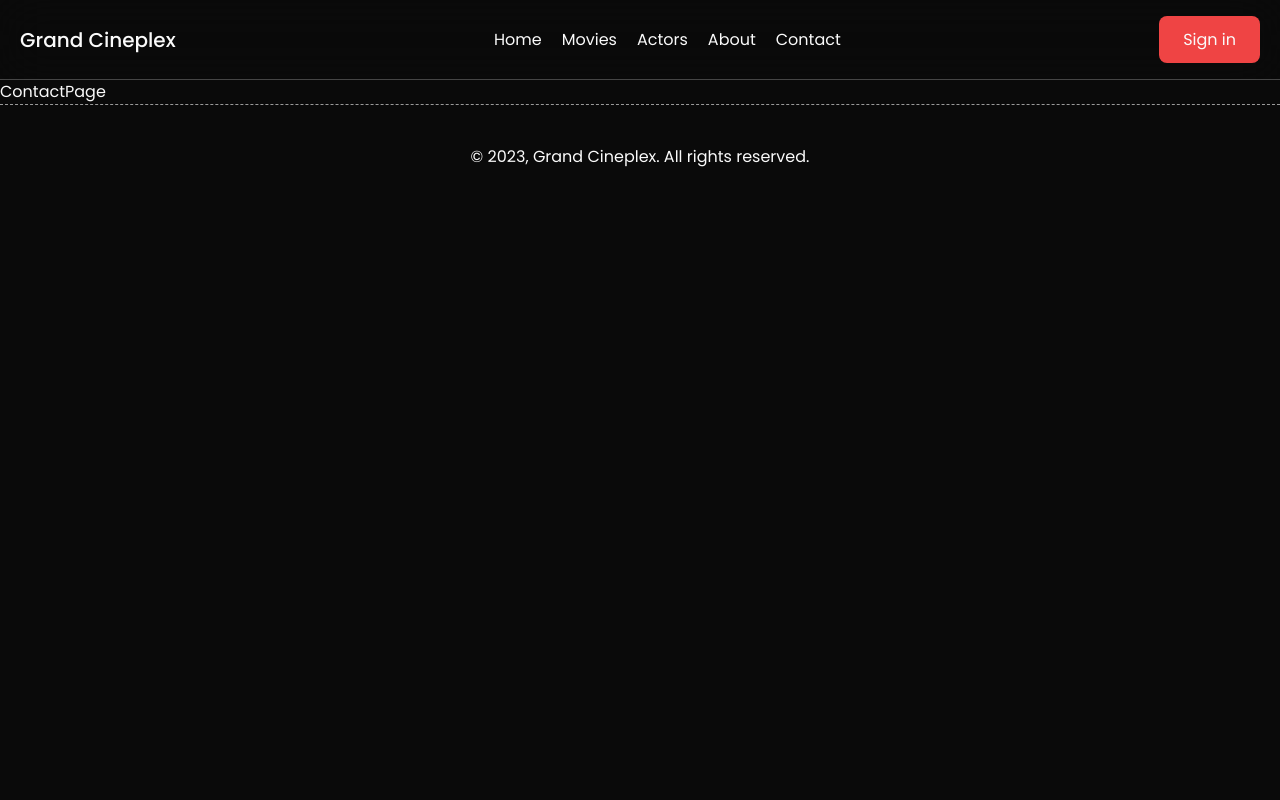
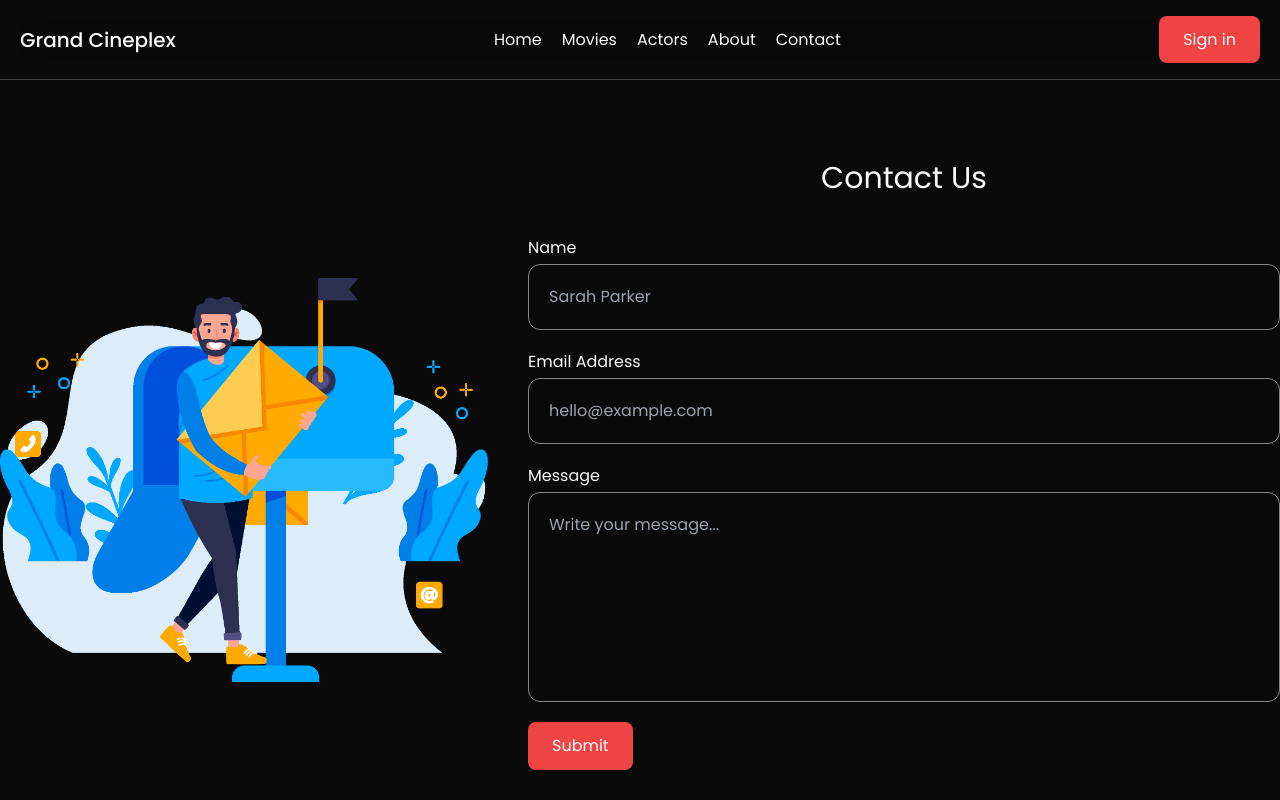
Before and after one commit to shohan-pherones/grand-cineplex, a React (Vite) app: page /contact in a window 1280 px wide. Shown: the top 800 px of the page. Built offline with nearby package versions, Linux system fonts and the light colour scheme.

Commit message:
contact page added

```diff
--- a/index.html
+++ b/index.html
@@ -6,7 +6,7 @@
     <meta name="viewport" content="width=device-width, initial-scale=1.0" />
     <title>Grand Cineplex</title>
   </head>
-  <body>
+  <body class="bg-dark">
     <div id="root"></div>
     <script type="module" src="/src/main.jsx"></script>
   </body>
--- a/src/pages/Contact.jsx
+++ b/src/pages/Contact.jsx
@@ -1,5 +1,84 @@
+import { useState } from "react";
+import contactImg from "../assets/images/contact.png";
+import SectionTitle from "../components/SectionTitle";
+
 const ContactPage = () => {
-  return <div className="pt-[5rem]">ContactPage</div>;
+  const [formData, setFormData] = useState({
+    name: "",
+    email: "",
+    message: "",
+  });
+
+  const handleSubmit = (e) => {
+    e.preventDefault();
+
+    /* TO-DO: FORM SUBMISSION */
+  };
+
+  return (
+    <div className="mt-[5rem] grid lg:grid-cols-5 gap-10 min-h-screen wrapper section-padding">
+      <div className="left col-span-2 flex justify-center items-center">
+        <img src={contactImg} alt="Contact illustration" />
+      </div>
+      <div className="right col-span-3">
+        <SectionTitle title="Contact Us" />
+
+        <form onSubmit={handleSubmit} className="flex flex-col gap-5">
+          <div className="form-control flex flex-col gap-1">
+            <label htmlFor="name" className="cursor-pointer">
+              Name
+            </label>
+            <input
+              value={formData.name}
+              onChange={(e) =>
+                setFormData({ ...formData, name: e.target.value })
+              }
+              type="text"
+              id="name"
+              placeholder="Sarah Parker"
+              className="bg-transparent border border-white/50 p-5 rounded-xl outline-none focus:border-red/60 duration-300"
+            />
+          </div>
+
+          <div className="form-control flex flex-col gap-1">
+            <label htmlFor="email" className="cursor-pointer">
+              Email Address
+            </label>
+            <input
+              value={formData.email}
+              onChange={(e) =>
+                setFormData({ ...formData, email: e.target.value })
+              }
+              type="email"
+              id="email"
+              placeholder="hello@example.com"
+              className="bg-transparent border border-white/50 p-5 rounded-xl outline-none focus:border-red/60 duration-300"
+            />
+          </div>
+
+          <div className="form-control flex flex-col gap-1">
+            <label htmlFor="message" className="cursor-pointer">
+              Message
+            </label>
+            <textarea
+              value={formData.message}
+              onChange={(e) =>
+                setFormData({ ...formData, message: e.target.value })
+              }
+              rows={7}
+              id="message"
+              placeholder="Write your message..."
+              className="bg-transparent border border-white/50 p-5 rounded-xl outline-none focus:border-red/60 duration-300 resize-none"
+            />
+          </div>
+
+          <button className="btn self-start" type="submit">
+            Submit
+          </button>
+        </form>
+      </div>
+    </div>
+  );
 };
 
 export default ContactPage;
```
Also changed, not shown: src/assets/images/contact.png (added).
